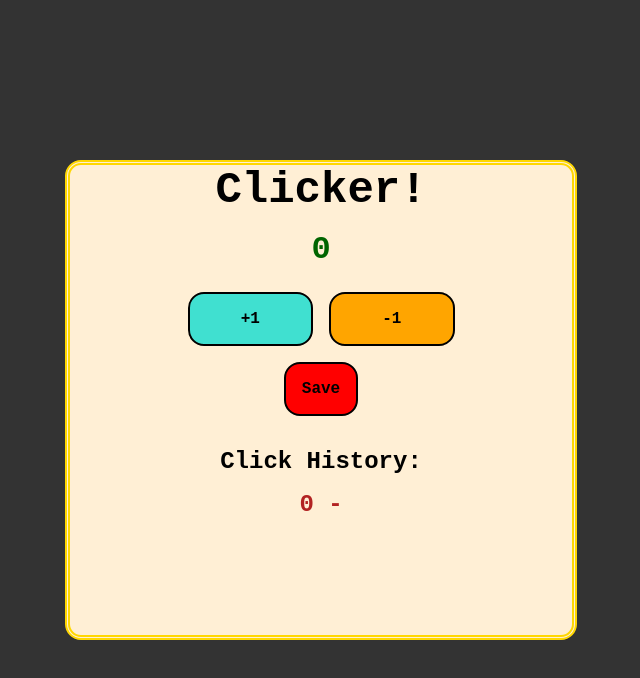
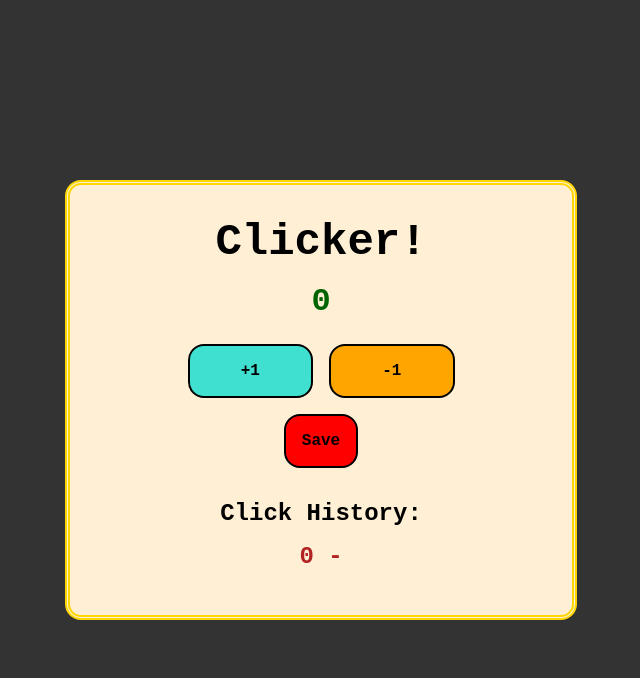
Before and after one commit to SethJKallis/LC-JavaScript, a plain HTML site: page Simple Clicker/index.html in a window 1280 px wide. Shown: the whole page, without its empty margins (319-959 px from the left). Drawn offline with Linux system fonts and the light colour scheme.

Commit message:
adjusted the spacing between elements

```diff
--- a/Simple Clicker/styles.css
+++ b/Simple Clicker/styles.css
@@ -18,7 +18,7 @@ body{
 }
 
 main {
-    min-height: 60vh;
+    min-height: 55vh;
     max-height: 100%;
     width: 40vw;
     background-color: papayawhip;
@@ -31,6 +31,7 @@ main {
 }
 
 h1{
+    margin-top: 2rem;
     font-size: 2.75rem;
 }
 
```
